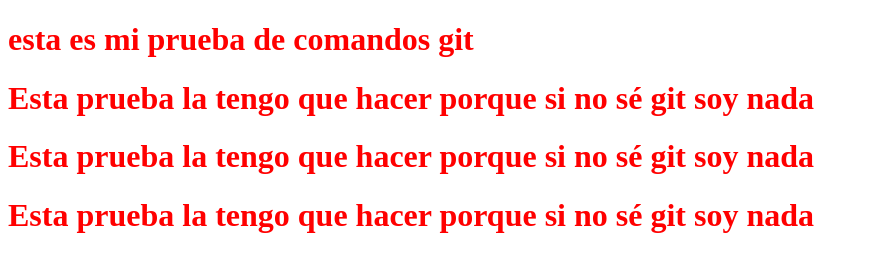
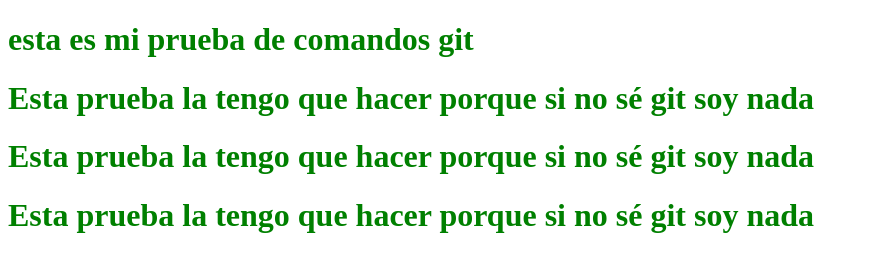
Before and after one commit to zenjaraduoc/zenonjaraluengo_unidad1, a plain HTML site: page index.html in a window 1280 px wide. Shown: the whole page, without its empty margins (0-869 px from the left). Drawn offline with Linux system fonts and the light colour scheme.

Commit message:
estilo.css editado

```diff
--- a/css/estilo.css
+++ b/css/estilo.css
@@ -1,4 +1,7 @@
 h1 {
-    color:red;
+    color:green;
     font-weight:bold;
 }
+
+p { color:blue
+}
```
